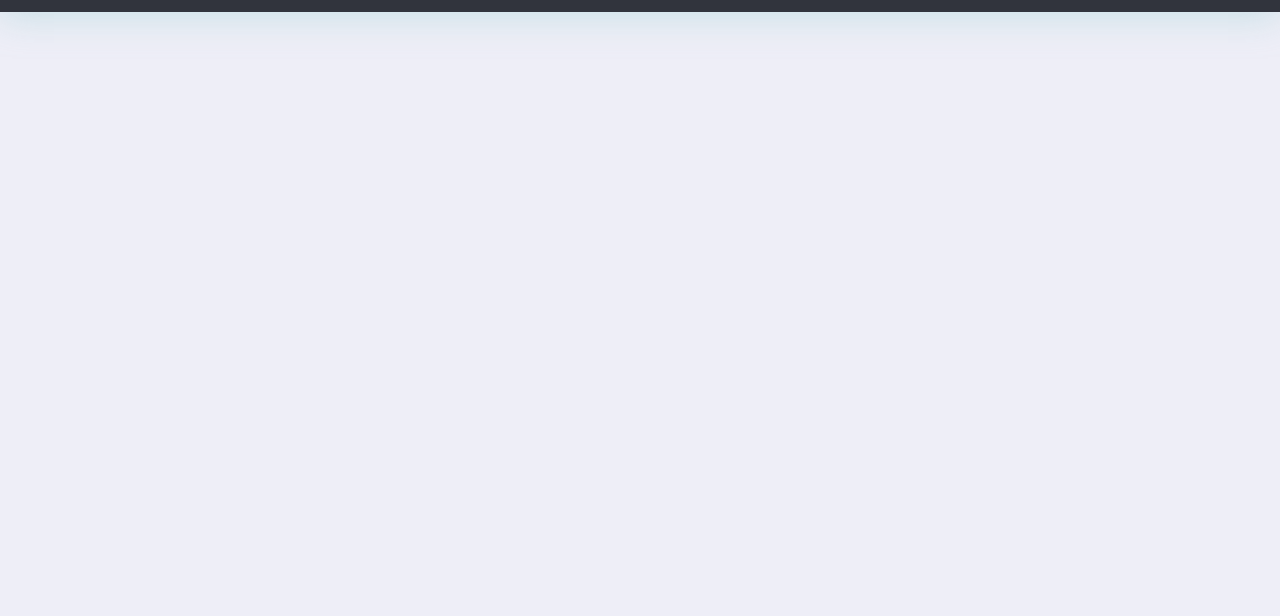
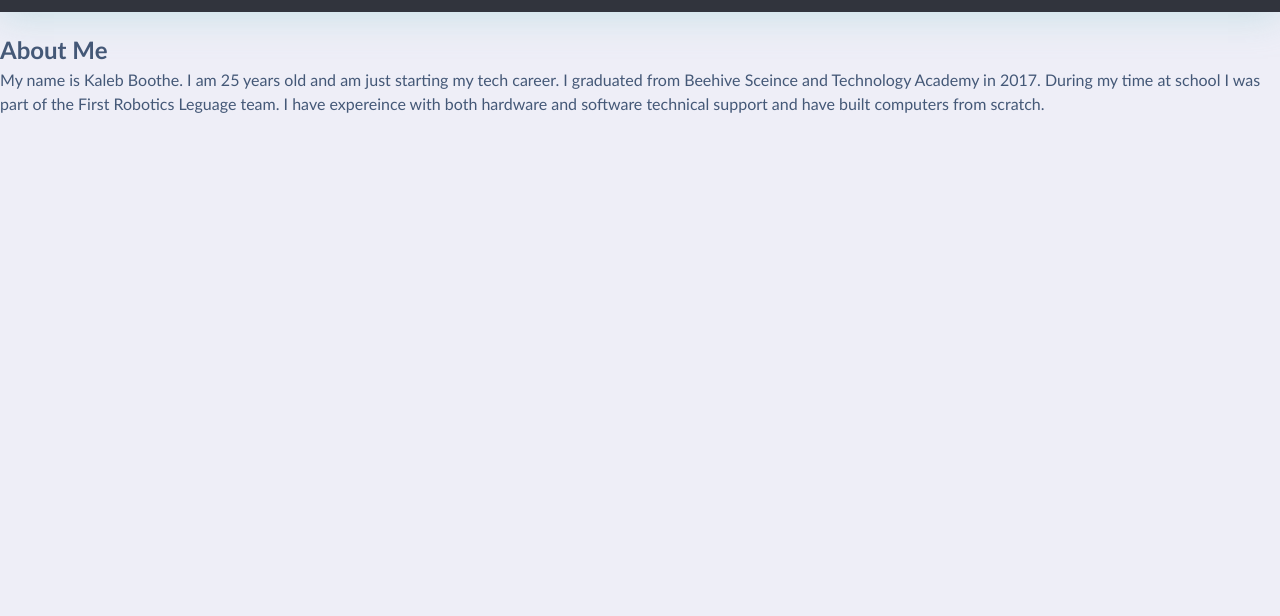
Before and after one commit to KBoothe617/module2-challenge, a plain HTML site: page Develop/index.html in a window 1280 px wide. Shown: the part 184-800 px from the top of the page. Drawn offline with Linux system fonts and the light colour scheme.

Commit message:
add section content and section about me with content

```diff
--- a/Develop/index.html
+++ b/Develop/index.html
@@ -12,6 +12,7 @@
 <!-- TODO: add body content below -->
     <header>
         <h1>Kaleb Boothe</h1>
+        <!-- NavBar with 4 diffrent sections -->
         <nav>
             <ul>
                 <li>
@@ -31,6 +32,14 @@
     </header>
 
     <main>
+        <section class="content">
+            <section id="About-Me" class="About-Me">
+                <h2>About Me</h2>
+                <p>
+                    My name is Kaleb Boothe. I am 25 years old and am just starting my tech career. I graduated from Beehive Sceince and Technology Academy in 2017. During my time at school I was part of the First Robotics Leguage team. I have expereince with both hardware and software technical support and have built computers from scratch.
+                </p>
+            </section>
+        </section>
     </main>
 
     <footer>
```
